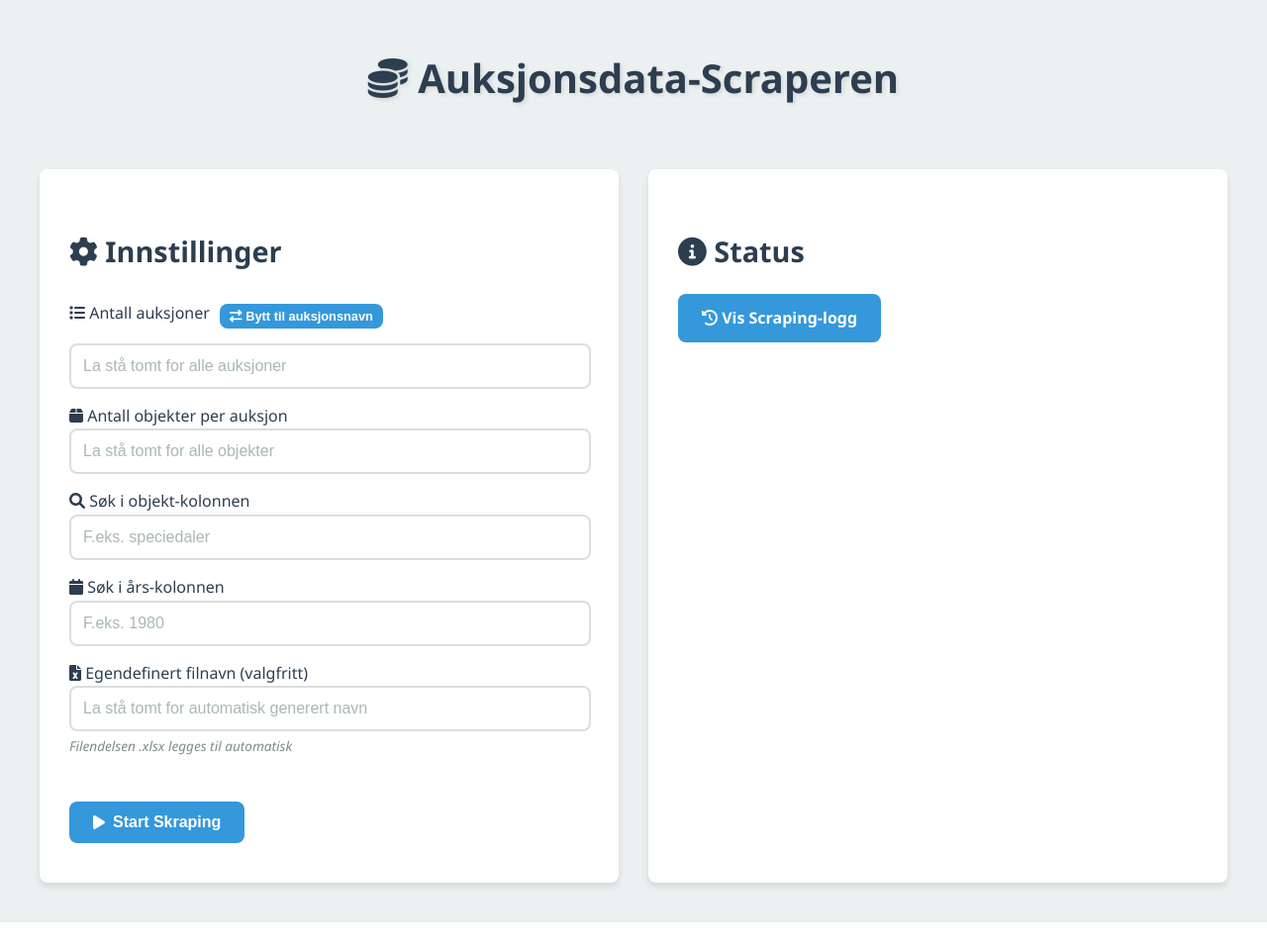
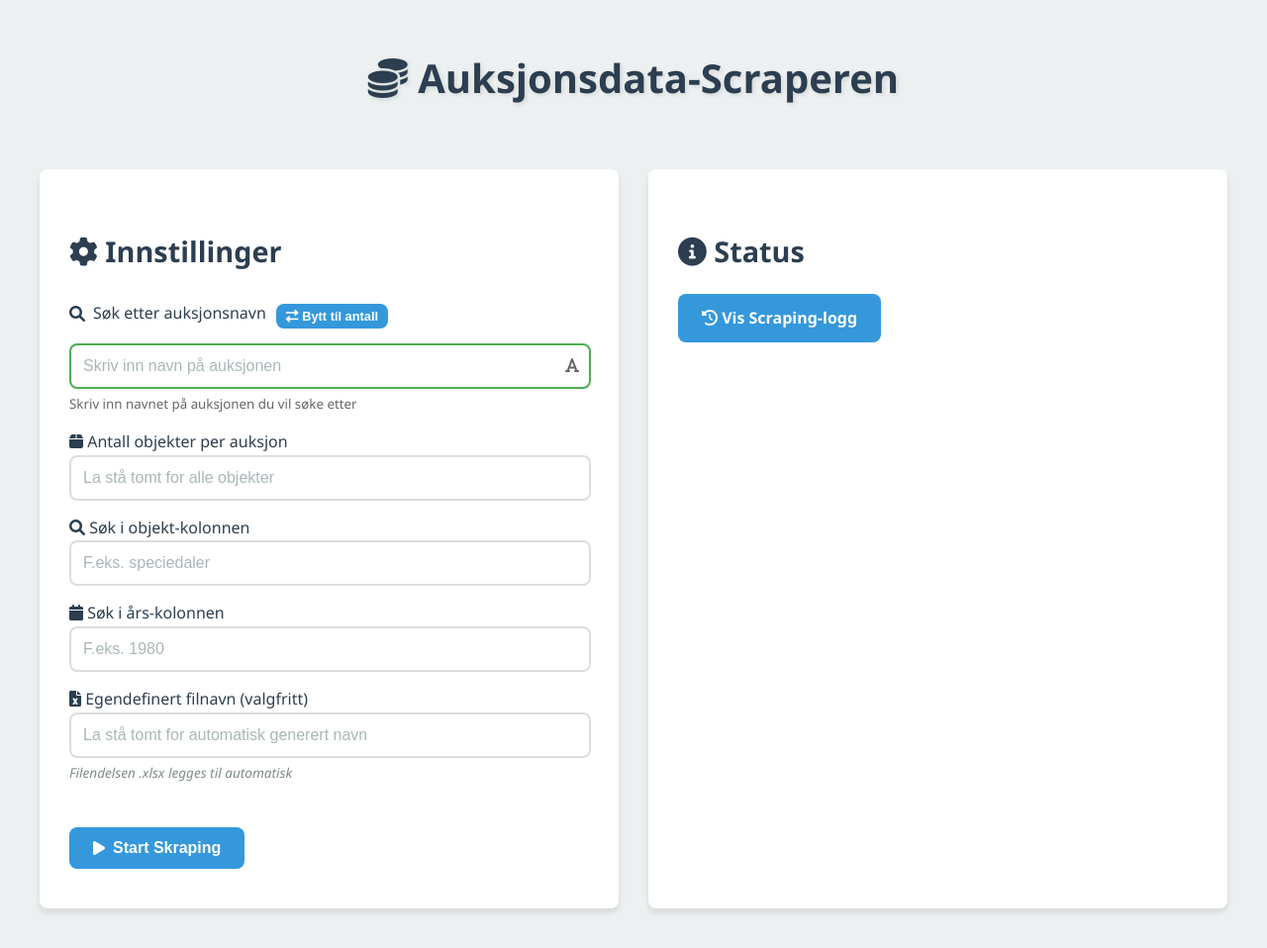
Before and after one commit to kristofferblucher/scraping-project, a Flask app: page / in a window 1280 px wide. Shown: the whole page at 99% size. Before the commit the page ends 932 px from the top, so only its background shows below. Run offline with Flask 3, Linux system fonts and the light colour scheme.

Commit message:
Fobedret indikasjon på input felt

```diff
--- a/Backend/templates/index.html
+++ b/Backend/templates/index.html
@@ -118,15 +118,21 @@
                 <form action="/" method="post" onsubmit="showLoading()">
                     <div class="form-group">
                         <div style="display: flex; align-items: center; gap: 10px; margin-bottom: 5px;">
-                            <label for="max_auctions">
-                                <i class="fas fa-list"></i> <span id="auction-field-label">Antall auksjoner</span>
+                            <label for="max_auctions" style="display: flex; align-items: center; gap: 8px;">
+                                <i class="fas fa-calculator" id="auction-icon"></i>
+                                <span id="auction-field-label">Antall auksjoner</span>
                             </label>
                             <button type="button" onclick="toggleAuctionInput()" class="btn btn-sm" style="padding: 5px 10px; font-size: 0.8em;">
                                 <i class="fas fa-exchange-alt"></i> Bytt til <span id="toggle-text">auksjonsnavn</span>
                             </button>
                         </div>
-                        <input type="text" id="max_auctions" name="max_auctions" placeholder="La stå tomt for alle auksjoner" data-mode="number">
-                        <input type="hidden" id="input_mode" name="input_mode" value="number">
+                        <div style="position: relative;">
+                            <input type="text" id="max_auctions" name="max_auctions" placeholder="La stå tomt for alle auksjoner" data-mode="number">
+                            <div id="input-mode-indicator" style="position: absolute; right: 10px; top: 50%; transform: translateY(-50%); color: #666;">
+                                <i class="fas fa-calculator"></i>
+                            </div>
+                        </div>
+                        <small id="input-hint" style="color: #666; display: block; margin-top: 5px;">Skriv inn antall auksjoner du vil hente</small>
                     </div>
 
                     <div class="form-group">
@@ -215,24 +221,21 @@
                     }, 1000); // Fjern elementet etter fade-out animasjonen
                 }, 5000); // 5 sekunder istedenfor 10
             });
+
+            toggleAuctionInput();  // Sett initial stil
         });
 
         function showLoading() {
             const submitButton = document.getElementById('submitButton');
             const stopButton = document.getElementById('stopButton');
             const loadingMessage = document.getElementById('loadingMessage');
-            const input = document.getElementById('max_auctions');
 
             // Disable submit button and show stop button
             if (submitButton) submitButton.disabled = true;
             if (stopButton) stopButton.style.display = 'block';
 
             // Show initial status message
-            var auctionValue = input.value || 'alle';
-            var auctionText = input.dataset.mode === 'name' ?
-                `<li><strong>Søker etter auksjon:</strong> ${auctionValue}</li>` :
-                `<li><strong>Antall auksjoner:</strong> ${auctionValue}</li>`;
-
+            var auctions = document.getElementById('max_auctions').value || 'alle';
             var items = document.getElementById('max_items_per_auction').value || 'alle';
             var searchTerm = document.getElementById('search_term').value || 'ingen';
             var searchYear = document.getElementById('search_term_year').value || 'ingen';
@@ -241,7 +244,7 @@
                 loadingMessage.innerHTML = "<div class='status-info'>" +
                     "<h3><i class='fas fa-cog fa-spin'></i> Scraperen jobber med følgende innstillinger:</h3>" +
                     "<ul>" +
-                    auctionText +
+                    "<li><strong>Antall auksjoner:</strong> " + auctions + "</li>" +
                     "<li><strong>Antall objekter per auksjon:</strong> " + items + "</li>" +
                     "<li><strong>Søk i objekt-kolonnen:</strong> " + searchTerm + "</li>" +
                     "<li><strong>Søk i års-kolonnen:</strong> " + searchYear + "</li>" +
@@ -272,24 +275,32 @@
             const input = document.getElementById('max_auctions');
             const label = document.getElementById('auction-field-label');
             const toggleText = document.getElementById('toggle-text');
-            const inputMode = document.getElementById('input_mode');
+            const icon = document.getElementById('auction-icon');
+            const modeIndicator = document.getElementById('input-mode-indicator');
+            const hint = document.getElementById('input-hint');
 
             if (input.dataset.mode === 'number') {
                 // Bytt til auksjonsnavn-modus
                 input.dataset.mode = 'name';
-                inputMode.value = 'name';
                 input.placeholder = 'Skriv inn navn på auksjonen';
                 input.value = '';
                 label.textContent = 'Søk etter auksjonsnavn';
                 toggleText.textContent = 'antall';
+                icon.className = 'fas fa-search';
+                modeIndicator.innerHTML = '<i class="fas fa-font"></i>';
+                hint.textContent = 'Skriv inn navnet på auksjonen du vil søke etter';
+                input.style.borderColor = '#4CAF50';  // Grønn farge for søkemodus
             } else {
                 // Bytt til antall-modus
                 input.dataset.mode = 'number';
-                inputMode.value = 'number';
                 input.placeholder = 'La stå tomt for alle auksjoner';
                 input.value = '';
                 label.textContent = 'Antall auksjoner';
                 toggleText.textContent = 'auksjonsnavn';
+                icon.className = 'fas fa-calculator';
+                modeIndicator.innerHTML = '<i class="fas fa-calculator"></i>';
+                hint.textContent = 'Skriv inn antall auksjoner du vil hente';
+                input.style.borderColor = '#3498db';  // Blå farge for antall-modus
             }
         }
     </script>
```
